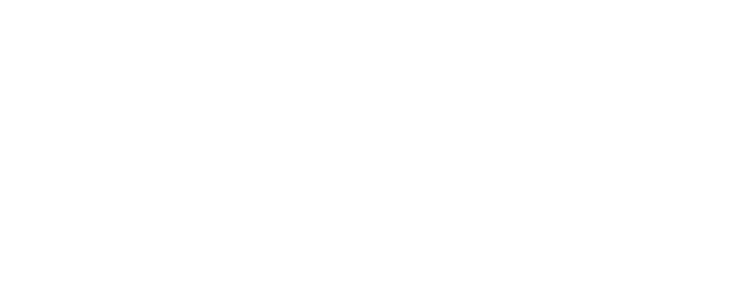
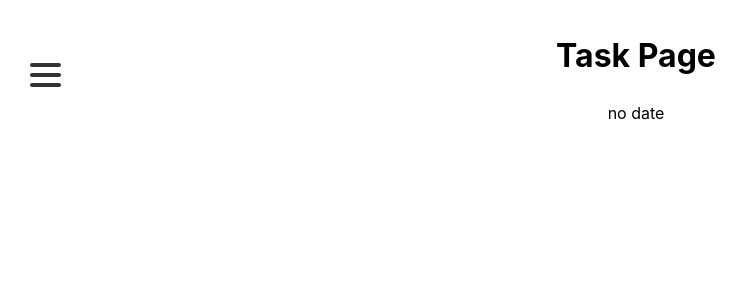
Before and after one commit to Lygerity/todoAppProject, a React (Vite) app: page /taskpage in a window 1280 px wide. Before the commit this address had no page. Shown: the top 300 px of the page, without its empty margins (0-748 px from the left). Built offline with nearby package versions, Linux system fonts and the light colour scheme.

Commit message:
mobx done -- need to npm install

```diff
--- a/package.json
+++ b/package.json
@@ -16,6 +16,8 @@
     "date-fns": "^2.30.0",
     "firebase": "^10.7.1",
     "lottie-react": "^2.4.0",
+    "mobx": "^6.12.0",
+    "mobx-react": "^9.1.0",
     "react": "^18.2.0",
     "react-calendar": "^4.6.1",
     "react-datepicker": "^4.24.0",
--- a/src/assets/stylesheets/components/SideBar.css
+++ b/src/assets/stylesheets/components/SideBar.css
@@ -97,7 +97,6 @@
     font-size: 1em;
     /* color: white; */
 }
-/* react-calendar__tile react-calendar__month-view__days__day */
 
 .react-calendar__tile:enabled:hover {
     transition: 0.2s;
--- a/src/components/App.tsx
+++ b/src/components/App.tsx
@@ -3,19 +3,22 @@
 import { BrowserRouter, Route, Routes } from 'react-router-dom';
 import MainPage from '../pages/MainPage.tsx';
 import TaskPage from '../pages/TaskPage.tsx';
-
+import { Provider } from 'mobx-react';
+import dateStore from '../store/DateStore';
+import { DateStoreProvider } from '../store/useDateStore';
 function App(): JSX.Element {
 
     return (
         <div className="App">
-        <>
+        <DateStoreProvider>
             <BrowserRouter>
+            <Provider dateStore={dateStore} children={undefined}></Provider>
             <Routes>
               <Route path="/" element={<MainPage/>}/>
-              <Route path="/taskpage/:data" element={<TaskPage/>}/>
+              <Route path="/taskpage" element={<TaskPage/>}/>
             </Routes>
           </BrowserRouter>
-        </>
+        </DateStoreProvider>
         </div>
     );
 }
--- a/src/pages/SideBar.tsx
+++ b/src/pages/SideBar.tsx
@@ -14,11 +14,12 @@
 import Button from '../components/buttons/Button';
 // import './SideBar.css';
 import "../assets/stylesheets/components/SideBar.css";
-
+import { observer } from 'mobx-react-lite';
+import dateStore from '../store/DateStore';
 import Calendar from 'react-calendar';
 import {Link, useNavigate} from 'react-router-dom';
-
-
+// import useDateStore from '../store/DateStore';
+import { useDateStore } from '../store/useDateStore';
 const SideBar = () => {
 
     const [isClicked, setIsClicked] = useState(false);
@@ -26,10 +27,10 @@
     const [classMenu, setClassMenu] = useState("menu hidden")
     const [classSideBar, setSideBar] = useState("sidebar")
     const [classCalendar, setcalendar] = useState("hidden")
-
+    // const { setSelectedDate } = useDateStore();
     const navigate = useNavigate();
 
-
+    const dateStore = useDateStore();
     const updateMenu = () => {
         if(!isClicked) {
             setClassButton("burger-bar clicked button")
@@ -47,10 +48,13 @@
     }
 
     const handleDayClick = (date: any) => {
-        console.log('Jour sélectionné:', date + typeof date );
+        console.log('Jour sélectionné dans sidebar : ', date + typeof date );
 
-        navigate(`/taskpage/${date}`); // modif avec mobx pour pas avoir la date dans l'url
-      };
+        // navigate(`/taskpage/${date}`); // modif avec mobx pour pas avoir la date dans l'url
+        // dateStore.setSelectedDate(date);  // Utiliser la fonction correctement
+        dateStore.setSelectedDate(date);
+        navigate('/taskpage');
+    };
 
         return(
             <div>
@@ -87,4 +91,4 @@
 }
 
 
-export default SideBar;
+export default observer(SideBar);
--- a/src/pages/TaskPage.tsx
+++ b/src/pages/TaskPage.tsx
@@ -1,24 +1,21 @@
+// TaskPage.tsx
 import SideBar from './SideBar';
 import "../assets/stylesheets/components/TaskPage.css";
-import { useParams } from 'react-router-dom';
-
-// type Props = {
-//     // data: String;
-//     data: Date;
-// } & PropsWithChildren;
+import { observer } from 'mobx-react-lite';
+import { useDateStore } from '../store/useDateStore';
 
 const TaskPage = () => {
-    const { data } = useParams();
+  const dateStore = useDateStore();
 
+  console.log('Selected Date:', dateStore.selectedDate);
 
-    return (
-        <div className='mainContentTask'>
-
-            <SideBar/>
-            <h1>Task Page</h1>
-            <p>{data?.toString() || "no date"}</p>
-        </div>
-    )
+  return (
+    <div className='mainContentTask'>
+      <SideBar />
+      <h1>Task Page</h1>
+      <p>{dateStore.selectedDate ? dateStore.selectedDate.toLocaleString() : "no date"}</p>
+    </div>
+  );
 }
 
-export default TaskPage;
+export default observer(TaskPage);
--- /dev/null
+++ b/src/store/DateStore.tsx
@@ -0,0 +1,53 @@
+// DateStore.ts
+// import { makeAutoObservable } from 'mobx';
+
+// class DateStore {
+//   selectedDate: Date | null = null;
+
+//   constructor() {
+//     makeAutoObservable(this);
+//   }
+
+//   setSelectedDate(date: Date | null) {
+//     this.selectedDate = date;
+//   }
+// }
+
+// export default DateStore;
+
+
+
+// // DateStore.ts
+// import { SetStateAction, useState } from 'react';
+
+// const useDateStore = () => {
+//   const [selectedDate, setSelectedDate] = useState<Date>(new Date);
+
+//   const setSelectedDateInternal = (date: SetStateAction<Date>) => {
+//     setSelectedDate(date);
+//   };
+
+//   return {
+//     selectedDate,
+//     setSelectedDate: setSelectedDateInternal,
+//   };
+// };
+
+// export default useDateStore;
+
+// DateStore.ts
+import { makeAutoObservable } from 'mobx';
+
+class DateStore {
+  selectedDate: Date | null = null;
+
+  constructor() {
+    makeAutoObservable(this);
+  }
+
+  setSelectedDate(date: Date | null) {
+    this.selectedDate = date;
+  }
+}
+
+export default DateStore;
--- /dev/null
+++ b/src/store/useDateStore.tsx
@@ -0,0 +1,22 @@
+// useDateStore.ts
+import { createContext, useContext } from 'react';
+import DateStore from './DateStore';
+
+const DateStoreContext = createContext<DateStore | null>(null);
+
+export const DateStoreProvider: React.FC<{ children: React.ReactNode }> = ({ children }) => {
+  const store = new DateStore();
+  return (
+    <DateStoreContext.Provider value={store}>
+      {children}
+    </DateStoreContext.Provider>
+  );
+};
+
+export const useDateStore = () => {
+  const store = useContext(DateStoreContext);
+  if (!store) {
+    throw new Error('useDateStore must be used within a DateStoreProvider');
+  }
+  return store;
+};
```
Also changed, not shown: 1 other file (tests, documents, lock files or other folders).
